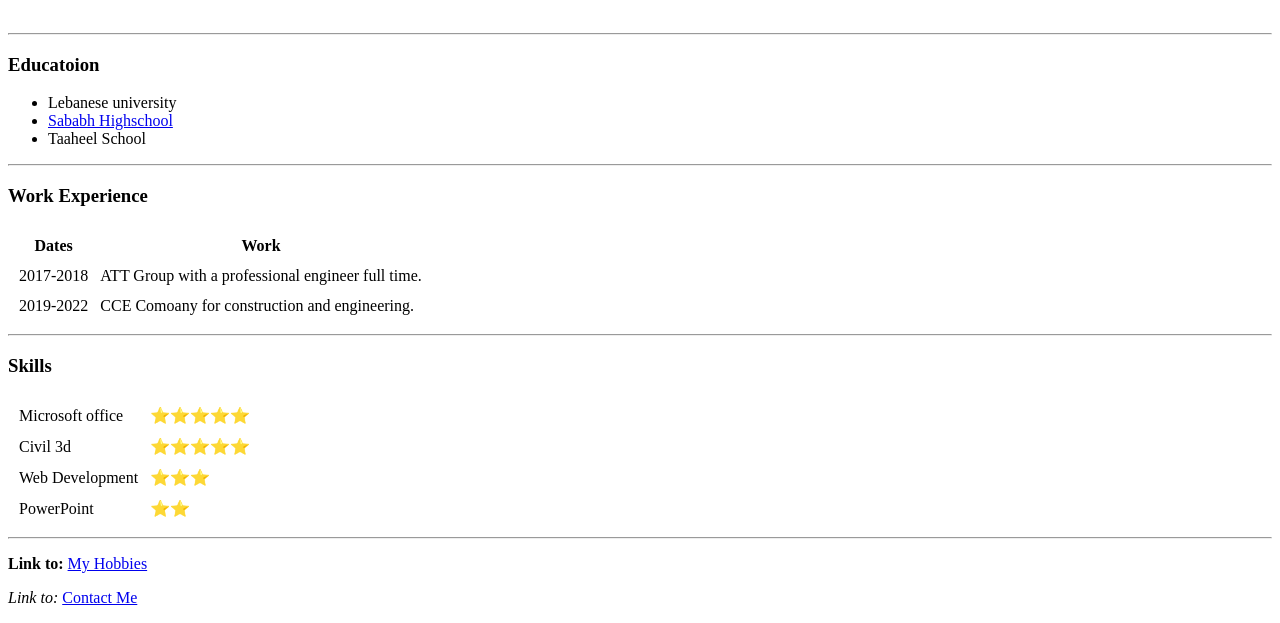
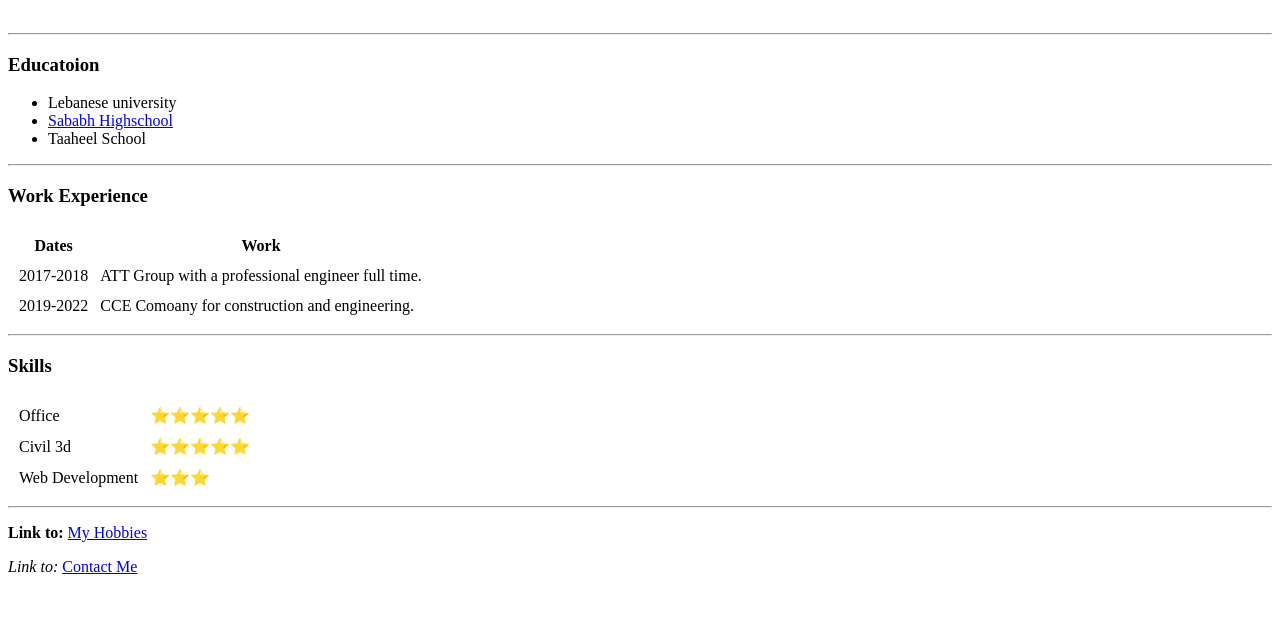
Before and after one commit to MahmoudKay/cv, a plain HTML site: page index.html in a window 1280 px wide. Shown: the part 199-822 px from the top of the page. After the commit the page ends 800 px from the top, so only its background shows below. Drawn offline with Linux system fonts and the light colour scheme.

Commit message:
Update index.html

```diff
--- a/index.html
+++ b/index.html
@@ -54,7 +54,7 @@
 
     <table cellspacing="10">
         <tr>
-            <td>Microsoft office</td>
+            <td>Office</td>
             <td>⭐⭐⭐⭐⭐</td>
         </tr>
         <tr>
@@ -66,10 +66,6 @@
             <td>⭐⭐⭐</td>
         </tr>
 
-        <tr>
-            <td>PowerPoint</td>
-            <td>⭐⭐</td>
-        </tr>
     </table>
 
 
```
